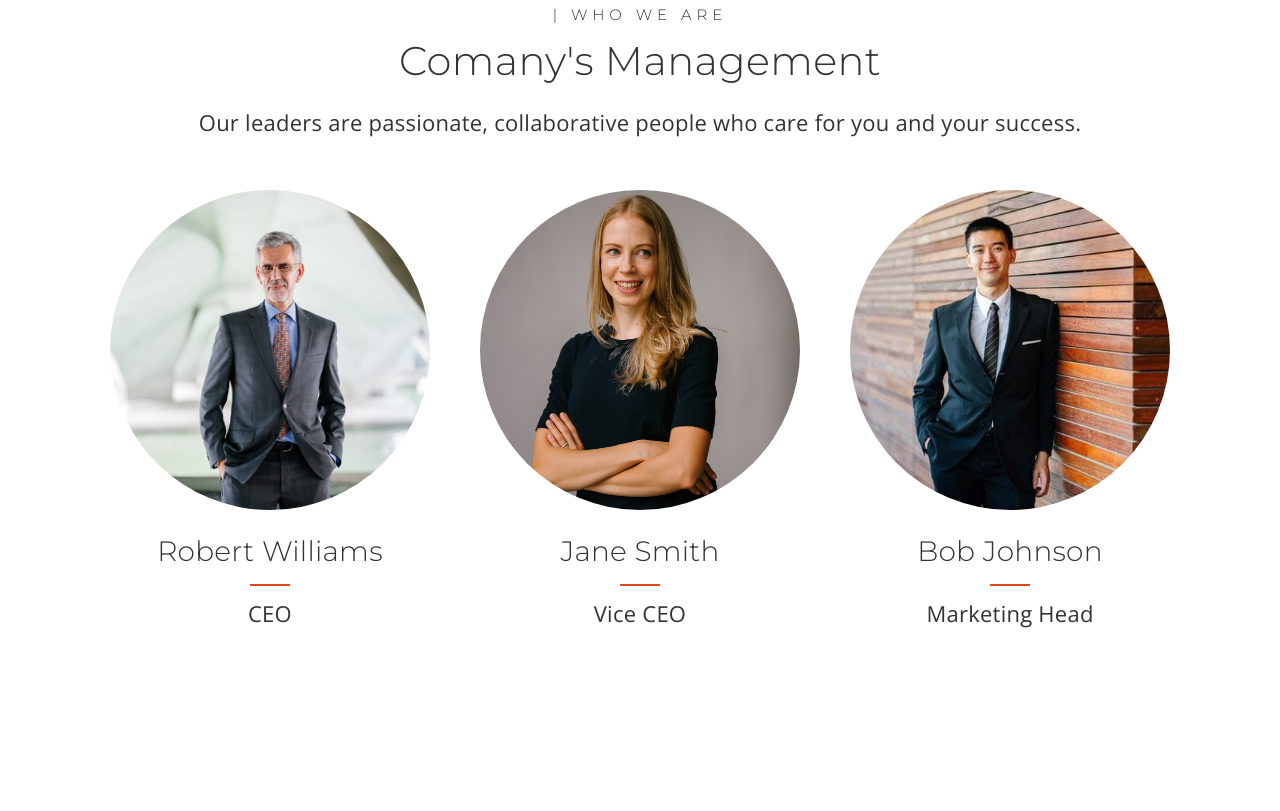
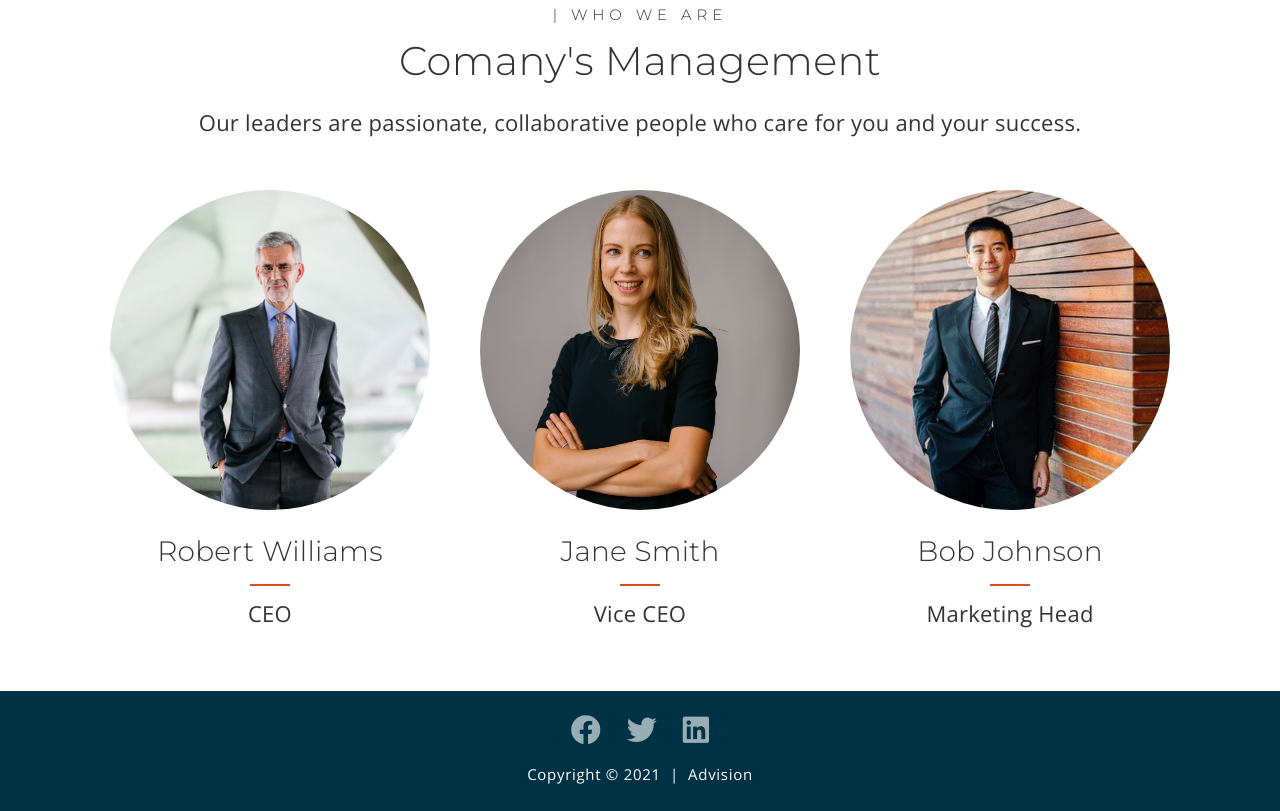
Before and after one commit to anna-ossowska/advision-v2, a website: page index.html in a window 1280 px wide. Shown: the part 3072-3883 px from the top of the page. Before the commit the page ends 3763 px from the top, so only its background shows below. Drawn offline with nearby package versions, Linux system fonts and the light colour scheme.

Commit message:
Formatting the footer

```diff
--- a/index.html
+++ b/index.html
@@ -332,6 +332,22 @@
       </section>
     </main>
 
+    <!-- Footer -->
+    <footer class="footer">
+      <div class="footer__social">
+        <a class="footer__icon" href="#"
+          ><i class="fab fa-facebook fa-2x"></i
+        ></a>
+        <a class="footer__icon" href="#"
+          ><i class="fab fa-twitter fa-2x"></i
+        ></a>
+        <a class="footer__icon" href="#"
+          ><i class="fab fa-linkedin fa-2x"></i
+        ></a>
+      </div>
+      <p class="footer__text">Copyright &copy; 2021 &nbsp;|&nbsp; Advision</p>
+    </footer>
+
     <script
       src="https://code.jquery.com/jquery-3.5.1.min.js"
       integrity="sha256-9/aliU8dGd2tb6OSsuzixeV4y/faTqgFtohetphbbj0="
--- /dev/null
+++ b/sass/layout/_footer.scss
@@ -0,0 +1,28 @@
+.footer {
+  display: flex;
+  flex-direction: column;
+  justify-content: center;
+  align-items: center;
+  text-align: center;
+  height: 12rem;
+  background-color: $color-navy-blue;
+
+  &__icon {
+    color: $color-white;
+    opacity: 0.6;
+    font-size: 1.5rem;
+    padding: 0 1.15rem;
+    transition: opacity 0.2s ease-in-out;
+
+    &:hover {
+      opacity: 0.8;
+    }
+  }
+
+  &__text {
+    color: $color-white;
+    letter-spacing: 0.7px;
+    font-size: 1.5rem;
+    margin-top: 1.5rem;
+  }
+}
--- a/sass/main.scss
+++ b/sass/main.scss
@@ -15,5 +15,6 @@
 @import 'layout/flex-items';
 @import 'layout/header';
 @import 'layout/navigation';
+@import 'layout/footer';
 
 @import 'pages/home';
```
Also changed, not shown: css/style.css.
